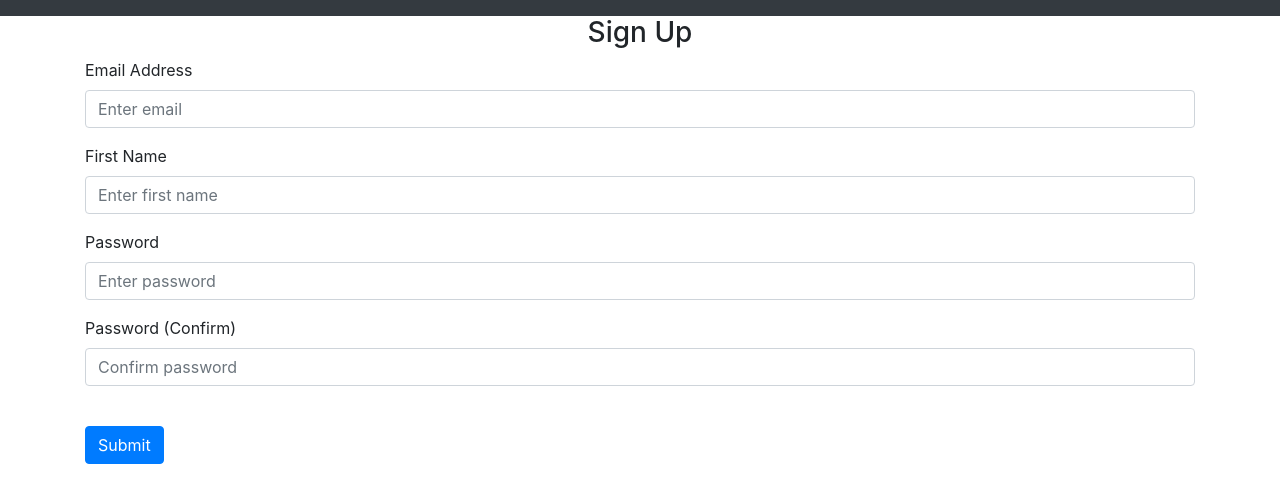
After one commit to hetapatel638/flask-news-portal, a Python web app: template website/templates/sign_up.html in a window 1280 px wide. The commit adds this page. Shown: the top 503 px of the page. Run offline with Jinja, Linux system fonts and the light colour scheme; the template is opened without the code that fills it, so the values that code supplies are empty; some libraries are stand-ins or nearby versions.

Commit message:
Add files via upload

```diff
--- /dev/null
+++ b/website/templates/sign_up.html
@@ -0,0 +1,50 @@
+{% extends "base.html" %}
+{% block title %}Sign-Up{% endblock %}
+{% block content %}
+
+<form method="POST">
+    <h3 align="center">Sign Up</h3>
+    <div class="form-group">
+        <label for="email">Email Address</label>
+        <input
+            type="email"
+            class="form-control"
+            id="email"
+            name="email"
+            placeholder="Enter email"
+        />
+    </div>
+    <div class="form-group">
+        <label for="firstname">First Name</label>
+        <input
+            type="text"
+            class="form-control"
+            id="firstName"
+            name="firstName"
+            placeholder="Enter first name"
+        />
+    </div>
+    <div class="form-group">
+        <label for="password1">Password</label>
+        <input
+            type="password"
+            class="form-control"
+            id="password1"
+            name="password1"
+            placeholder="Enter password"
+        />
+    </div>
+    <div class="form-group">
+        <label for="password2">Password (Confirm)</label>
+        <input
+            type="password"
+            class="form-control"
+            id="password2"
+            name="password2"
+            placeholder="Confirm password"
+        />
+    </div>
+    <br />
+    <button type="submit" class="btn btn-primary">Submit</button>
+</form>
+{% endblock %}
```
Also changed, not shown: website/templates/editor_news.html (added, +21 -0 lines), website/templates/home.html (added, +15 -0 lines), website/templates/login.html (added, +55 -0 lines), website/templates/base.html (line endings or trailing spaces).
